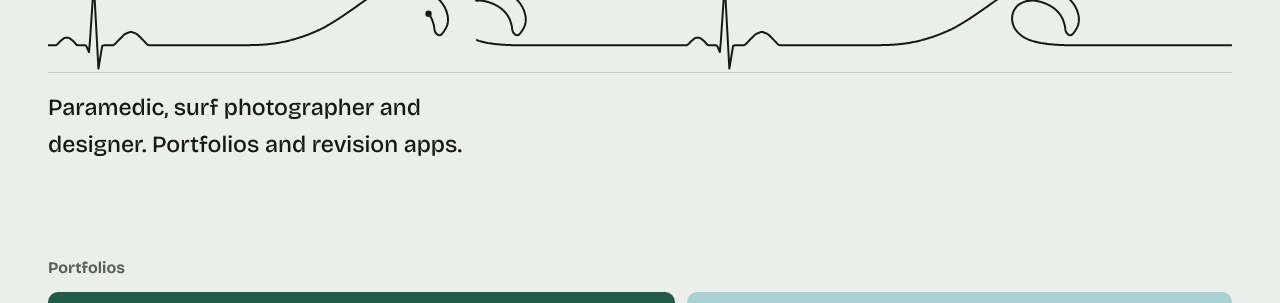
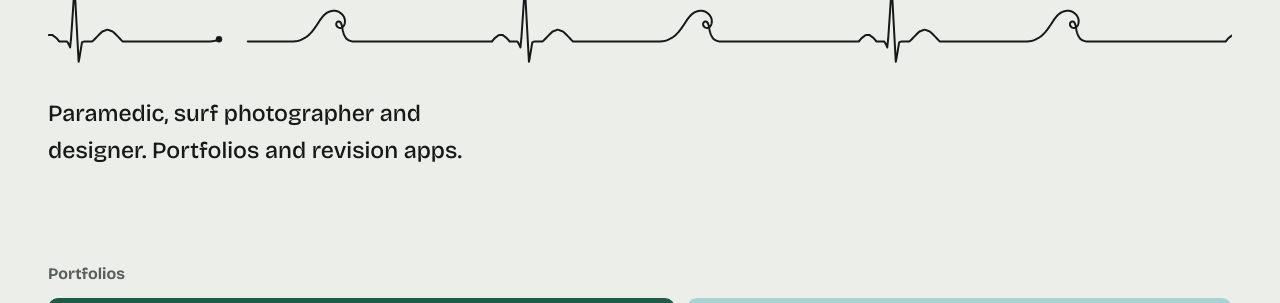
Before and after one commit to kieranmurphy151/kieranmurphy, a plain HTML site: page index.html in a window 1280 px wide. Shown: the part 235-538 px from the top of the page. Drawn offline with nearby package versions, Linux system fonts and the light colour scheme.

Commit message:
wave change

```diff
--- a/index.html
+++ b/index.html
@@ -70,7 +70,7 @@ a { color: inherit; }
   margin: 0; font-weight: 800; font-variation-settings: "opsz" 96;
   font-size: clamp(3.1rem, 13.4vw, 11.6rem); line-height: .84; letter-spacing: -.045em; white-space: nowrap;
 }
-.trace-wrap { position: relative; height: clamp(66px, 9vw, 104px); border-bottom: 1px solid var(--rule); }
+.trace-wrap { position: relative; height: clamp(72px, 9vw, 110px); }
 #trace { position: absolute; inset: 0; width: 100%; height: 100%; display: block; }
 .hero .lede {
   display: flex; flex-wrap: wrap; justify-content: space-between; align-items: baseline; gap: .4rem 2rem; margin: 0;
@@ -422,60 +422,72 @@ document.addEventListener('error', function (e) {
   var c = document.getElementById('trace'); if (!c || !c.getContext) return;
   var ctx = c.getContext('2d');
   var reduce = window.matchMedia && matchMedia('(prefers-reduced-motion: reduce)').matches;
-  // one P-QRS-T complex (straight segments keep the QRS sharp), x in units, y in wave heights
+  // one P-QRS-T complex (straight segments keep the QRS sharp); x in units, y in heights of the R wave
   var ECG = [[0,0],[8,0],[10,.06],[13,.12],[16,.12],[19,.06],[21,0],[27,0],[29,-.12],[32,1],[35,-.38],[37.5,0],[45,0],
              [48,.08],[52,.18],[56,.22],[60,.18],[64,.08],[67,0],[74,0]];
-  // a wave: back slope, crest, lip pitching forward and down, inner lip, then the face curving down under it
-  var WAVE = [[0,0],[12,.01],[24,.05],[36,.13],[48,.25],[58,.39],[67,.54],[75,.68],[82,.8],[89,.89],[96,.94],
-              [104,.96],[112,.93],[119,.86],[125,.75],[129,.62],[131,.48],[131,.35],[129,.24],[126,.16],
-              [123,.21],[122,.33],[120,.46],[116,.58],[110,.67],[103,.72],[97,.71],[92,.65],[89,.55],[88,.43],
-              [89,.31],[92,.2],[97,.11],[104,.05],[113,.015],[124,0],[136,0]];
-  var FLAT1 = 48, FLAT2 = 56, FLAT3 = 44;
-  var ink = '#151917', W = 0, H = 0, P = [], CW = 1, STEP = 1.1, SPEED = 115;
+  // one curling wave, in units where across and up are the same size: back, crest, the lip curling over into a
+  // small loop, then down through the curl to the trough, so the next wave carries straight on from it
+  var CURL = [[0,0],[.12,.02],[.24,.08],[.34,.17],[.43,.29],[.51,.41],[.59,.5],[.68,.55],[.78,.56],[.87,.52],
+              [.93,.45],[.95,.37],[.93,.29],[.88,.25],[.82,.26],[.79,.31],[.81,.36],[.86,.36],[.89,.3],[.91,.2],
+              [.94,.11],[.99,.04],[1.06,.01],[1.12,0]];
+  var GAP = 1.12, SETS = 1, FLAT1 = 48, FLAT2 = 56, FLAT3 = 44;   // one wave per heartbeat
+  var ink = '#151917', W = 0, H = 0, P = [], CW = 1, STEP = 1.1, SPEED = 42;
   var idx = 0, rep = 0, sw = 0, cur = [], prev = [], headX = 0, last = 0, frame = 0;
 
   function readInk() { ink = getComputedStyle(document.body).color || ink; }
-  function line(out, pts, ox) { for (var i = 1; i < pts.length; i++) {
+  function line(pts, ox, sx, sy) { var out = []; for (var i = 1; i < pts.length; i++) {
       var a = pts[i - 1], b = pts[i], n = Math.max(2, Math.ceil(Math.abs(b[0] - a[0]) * 2));
-      for (var j = 0; j < n; j++) { var t = j / n; out.push([ox + a[0] + (b[0] - a[0]) * t, a[1] + (b[1] - a[1]) * t]); } } }
-  function spline(out, pts, ox) { for (var i = 0; i < pts.length - 1; i++) {   // Catmull-Rom through the points
+      for (var j = 0; j < n; j++) { var t = j / n; out.push([(ox + a[0] + (b[0] - a[0]) * t) * sx, (a[1] + (b[1] - a[1]) * t) * sy]); } }
+    var z = pts[pts.length - 1]; out.push([(ox + z[0]) * sx, z[1] * sy]); return out; }
+  function curve(pts, ox, sx, sy) { var out = []; for (var i = 0; i < pts.length - 1; i++) {   // Catmull-Rom through the points
       var p0 = pts[Math.max(0, i - 1)], p1 = pts[i], p2 = pts[i + 1], p3 = pts[Math.min(pts.length - 1, i + 2)];
       for (var j = 0; j < 10; j++) { var t = j / 10, t2 = t * t, t3 = t2 * t;
         var f = function (k) { return .5 * (2 * p1[k] + (-p0[k] + p2[k]) * t + (2 * p0[k] - 5 * p1[k] + 4 * p2[k] - p3[k]) * t2 + (-p0[k] + 3 * p1[k] - 3 * p2[k] + p3[k]) * t3); };
-        out.push([ox + f(0), f(1)]); } } }
+        out.push([(ox + f(0)) * sx, f(1) * sy]); } }
+    var z = pts[pts.length - 1]; out.push([(ox + z[0]) * sx, z[1] * sy]); return out; }
+  function even(stroke) {                                   // resample so the pen moves at a steady speed
+    var out = [stroke[0]];
+    for (var i = 1; i < stroke.length; i++) {
+      var a = out[out.length - 1], b = stroke[i], dx = b[0] - a[0], dy = b[1] - a[1], d = Math.sqrt(dx * dx + dy * dy);
+      while (d >= STEP) { a = [a[0] + dx / d * STEP, a[1] + dy / d * STEP]; out.push(a); dx = b[0] - a[0]; dy = b[1] - a[1]; d = Math.sqrt(dx * dx + dy * dy); }
+    }
+    return out;
+  }
   function build() {
-    var A = H * .6, k = A / 40, raw = [], x = 0;
-    line(raw, [[0, 0], [FLAT1, 0]], x); x += FLAT1;
-    line(raw, ECG, x); x += ECG[ECG.length - 1][0];
-    line(raw, [[0, 0], [FLAT2, 0]], x); x += FLAT2;
-    spline(raw, WAVE, x); x += WAVE[WAVE.length - 1][0];
-    line(raw, [[0, 0], [FLAT3, 0]], x); x += FLAT3;
+    var A = H * .5, k = A / 40, strokes = [], x = 0, u = A;   // k: px per x unit; u: px per wave unit, the same both ways
+    var run = line([[0, 0], [FLAT1, 0]], 0, k, A); x = FLAT1;
+    run = run.concat(line(ECG, x, k, A)); x += ECG[ECG.length - 1][0];
+    run = run.concat(line([[0, 0], [FLAT2, 0]], x, k, A)); x += FLAT2;
+    var wx = x * k;                                        // where the set of waves starts, in px
+    for (var s = 0; s < SETS; s++)                         // one unbroken line: each wave ends where the next begins
+      run = run.concat(curve(CURL, 0, u, u).map(function (p) { return [p[0] + wx + s * GAP * u, p[1]]; }));
+    x = (wx + SETS * GAP * u) / k;
+    run = run.concat(line([[0, 0], [FLAT3, 0]], x, k, A)); x += FLAT3;
+    strokes.push(run);
     CW = x * k;
-    var px = raw.map(function (p) { return [p[0] * k, p[1] * A]; });
-    P = [px[0]]; var acc = 0;                                        // even spacing along the line
-    for (var i = 1; i < px.length; i++) {
-      var a = P[P.length - 1], b = px[i], dx = b[0] - a[0], dy = b[1] - a[1], d = Math.sqrt(dx * dx + dy * dy);
-      while (d >= STEP) { a = [a[0] + dx / d * STEP, a[1] + dy / d * STEP]; P.push(a); dx = b[0] - a[0]; dy = b[1] - a[1]; d = Math.sqrt(dx * dx + dy * dy); }
-    }
+    P = [];
+    strokes.forEach(function (s, i) { if (i) P.push(null); P = P.concat(even(s)); });   // null = lift the pen
   }
-  function base() { return H * .74; }
+  function base() { return H * .66; }
   function emit() {
     idx++; if (idx >= P.length) { idx = 0; rep++; }
-    var gx = rep * CW + P[idx][0];
+    var p = P[idx]; if (!p) { cur.push(null); return; }
+    var gx = rep * CW + p[0];
     if (gx - sw * W > W) { sw++; prev = cur; cur = []; headX = 0; }
-    var sx = gx - sw * W; cur.push([sx, base() - P[idx][1]]); if (sx > headX) headX = sx;
+    var sx = gx - sw * W; cur.push([sx, base() - p[1]]); if (sx > headX) headX = sx;
   }
   function stroke(pts, from) {
     ctx.beginPath(); var pen = false;
     for (var i = 0; i < pts.length; i++) { var p = pts[i];
-      if (from !== undefined && p[0] < from) { pen = false; continue; }
+      if (!p || (from !== undefined && p[0] < from)) { pen = false; continue; }
       if (!pen) { ctx.moveTo(p[0], p[1]); pen = true; } else ctx.lineTo(p[0], p[1]); }
     ctx.stroke();
   }
+  function lastPoint() { for (var i = cur.length - 1; i >= 0; i--) if (cur[i]) return cur[i]; return null; }
   function draw() {
-    ctx.clearRect(0, 0, W, H); ctx.lineWidth = 2; ctx.lineJoin = 'round'; ctx.lineCap = 'round'; ctx.strokeStyle = ink;
+    ctx.clearRect(0, 0, W, H); ctx.lineWidth = 2; ctx.lineJoin = 'round'; ctx.lineCap = 'round'; ctx.strokeStyle = ink; ctx.fillStyle = ink;
     stroke(prev, headX + 28); stroke(cur);
-    if (!reduce && cur.length) { var h = cur[cur.length - 1]; ctx.fillStyle = ink; ctx.beginPath(); ctx.arc(h[0], h[1], 3.2, 0, 6.3); ctx.fill(); }
+    var h = lastPoint(); if (!reduce && h) { ctx.beginPath(); ctx.arc(h[0], h[1], 3.2, 0, 6.3); ctx.fill(); }
   }
   function size() {
     var d = Math.min(2, window.devicePixelRatio || 1);
```
Also changed, not shown: 404.html (+1 -1 lines), pre-hospital-portfolio.html (+1 -1 lines), surf-portfolio.html (+1 -1 lines), uxui-portfolio.html (+1 -1 lines).
